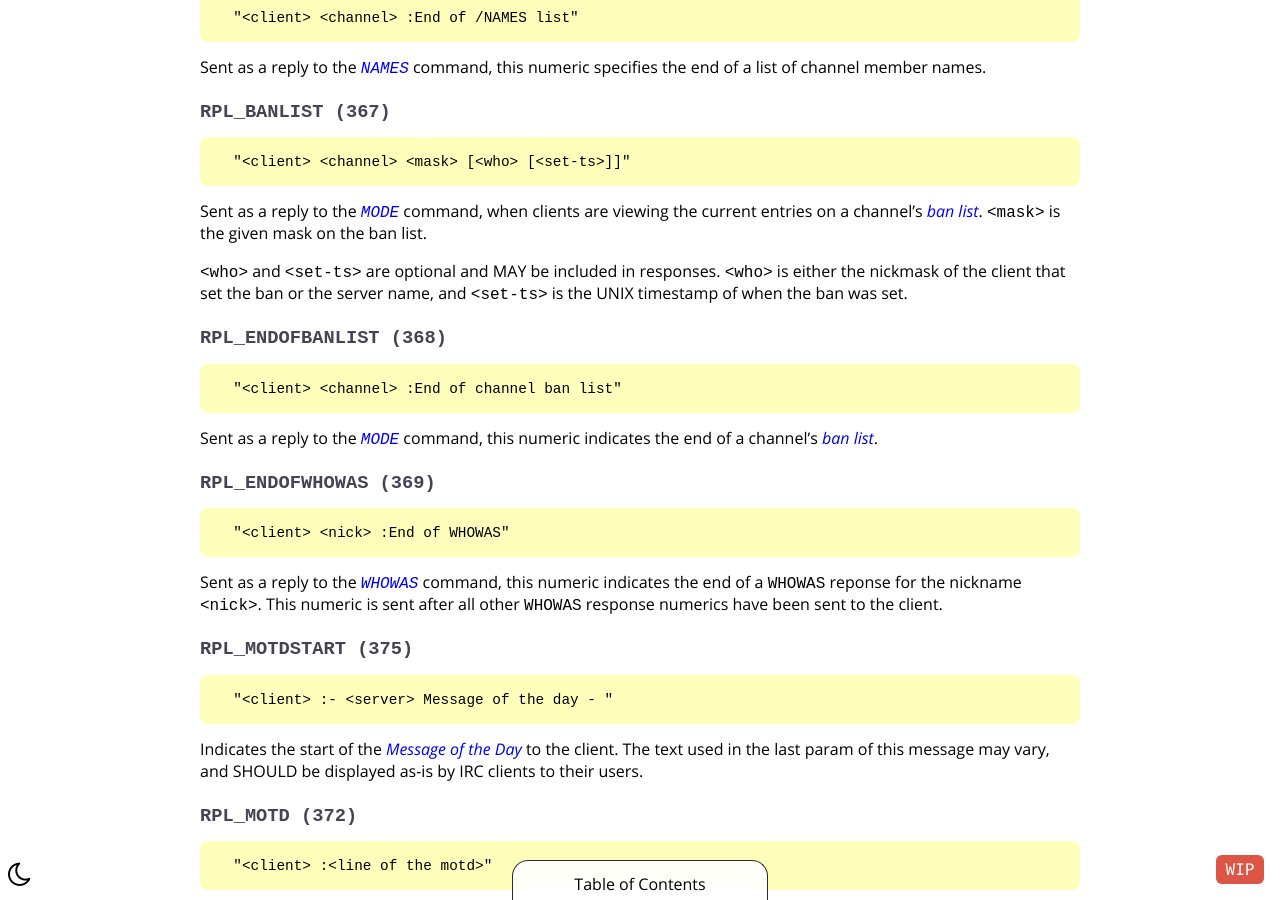
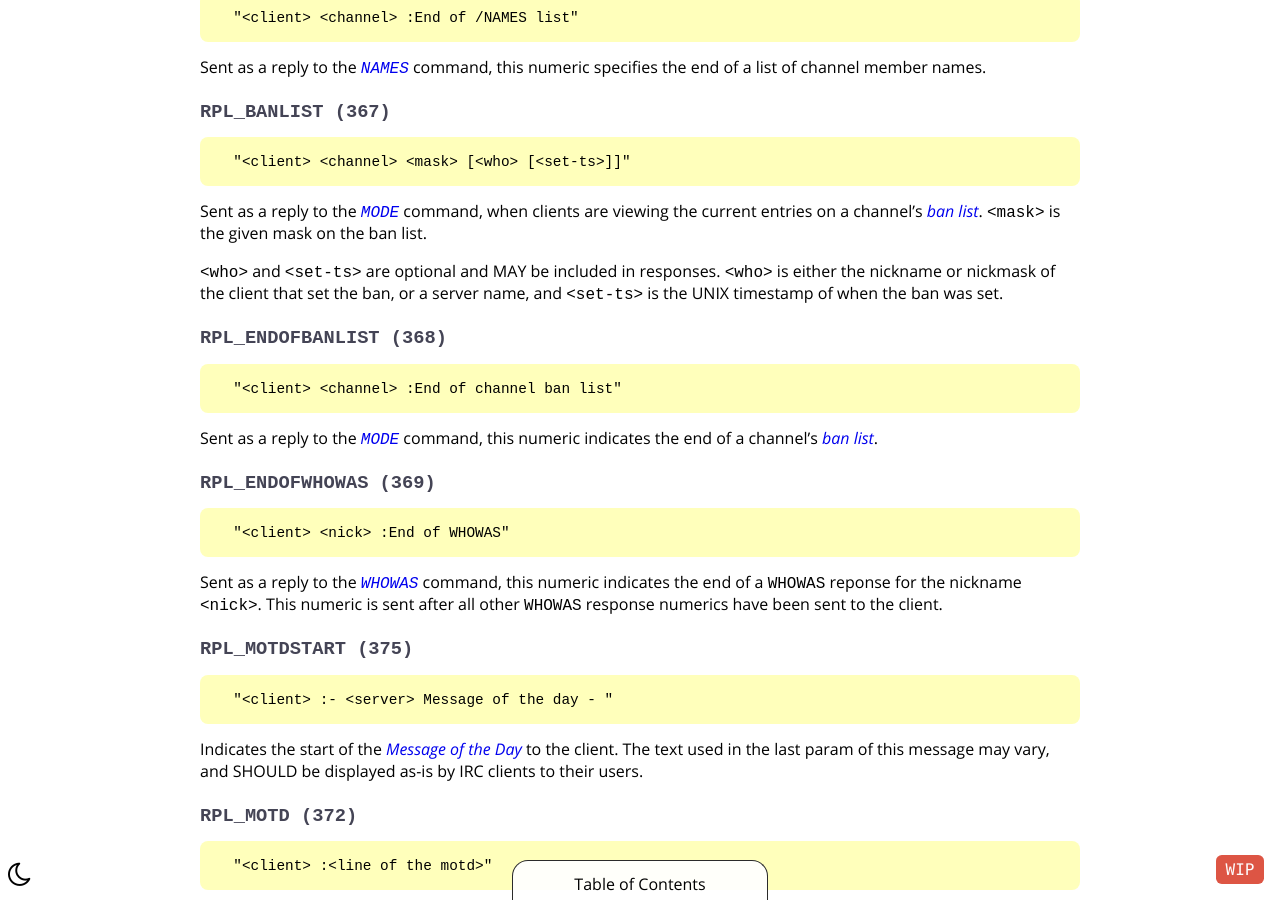
Before and after one commit to ircdocs/modern-irc, a Jekyll site: the page built from index.md, in a window 1280 px wide and 900 px high, scrolled down 51334 px. Built offline with Jekyll 4.4.1, drawn with Linux system fonts in a browser that asks for light colours.

Commit message:
Update modern-appendix.md

```diff
--- a/_includes/modern-appendix.md
+++ b/_includes/modern-appendix.md
@@ -566,7 +566,7 @@ Sent as a reply to the [`NAMES`](#names-message) command, this numeric specifies
 
 Sent as a reply to the [`MODE`](#mode-message) command, when clients are viewing the current entries on a channel's [ban list](#ban-channel-mode). `<mask>` is the given mask on the ban list.
 
-`<who>` and `<set-ts>` are optional and MAY be included in responses. `<who>` is either the nickmask of the client that set the ban or the server name, and `<set-ts>` is the UNIX timestamp of when the ban was set.
+`<who>` and `<set-ts>` are optional and MAY be included in responses. `<who>` is either the nickname or nickmask of the client that set the ban, or a server name, and `<set-ts>` is the UNIX timestamp of when the ban was set.
 
 ### `RPL_ENDOFBANLIST (368)`
 
```
